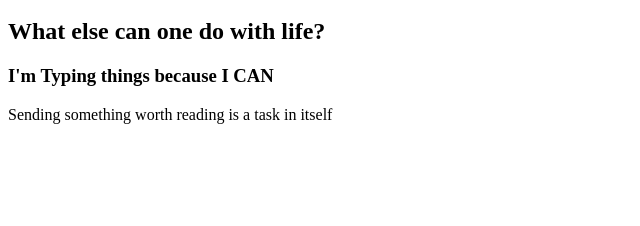
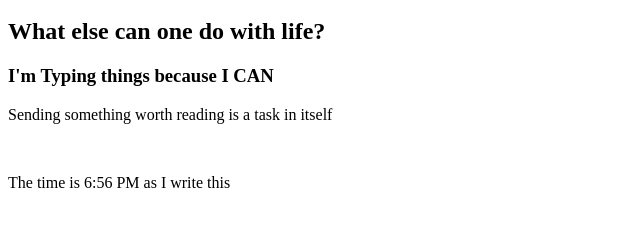
Before and after one commit to Kingkari/is218spr, a plain HTML site: page index.html in a window 1280 px wide. Shown: the part 48-274 px from the top of the page, without its empty margins (0-640 px from the left). Drawn offline with Linux system fonts and the light colour scheme.

Commit message:
Added a time element purely because I never tried it

```diff
--- a/index.html
+++ b/index.html
@@ -3,3 +3,4 @@
 <h3>I'm Typing things because I CAN </h3>
 <p>Sending something worth reading is a task in itself</p>
 <br>
+<p> The time is <time>6:56</time> PM as I write this </p>
```
